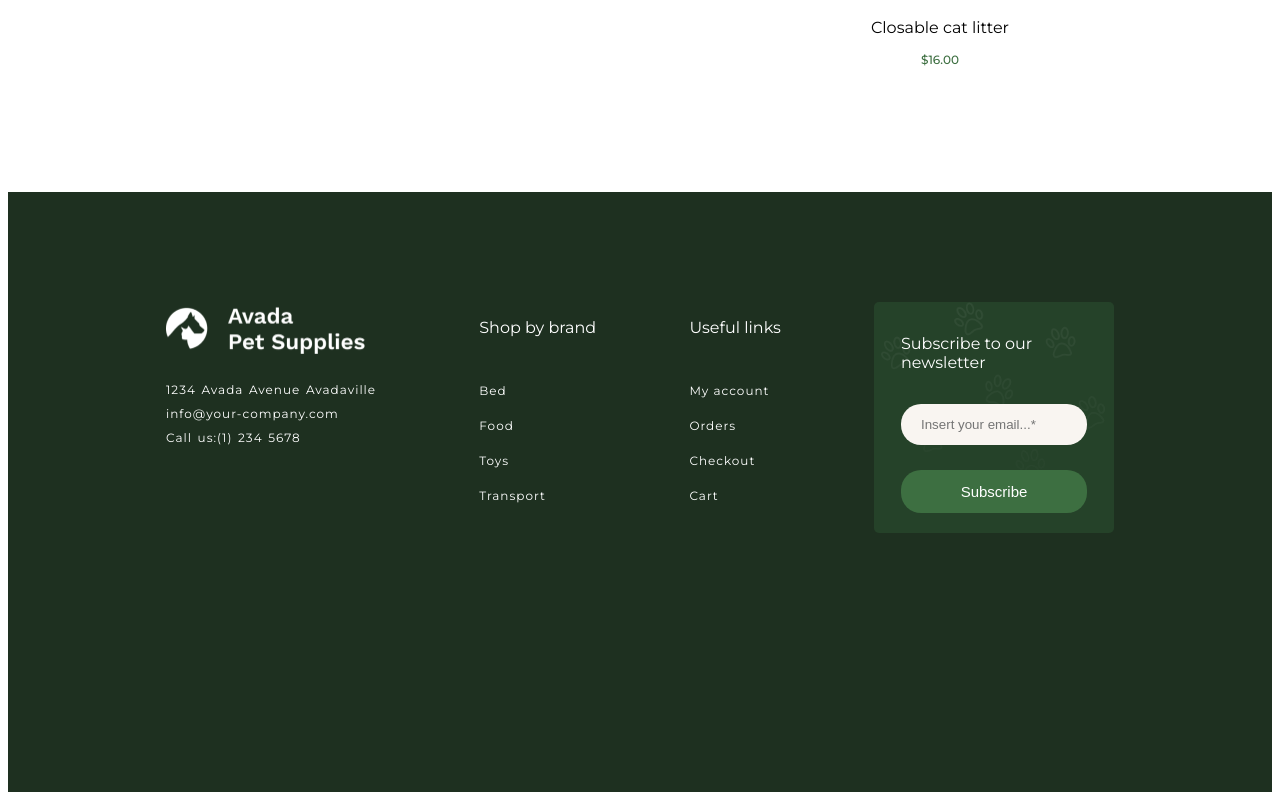
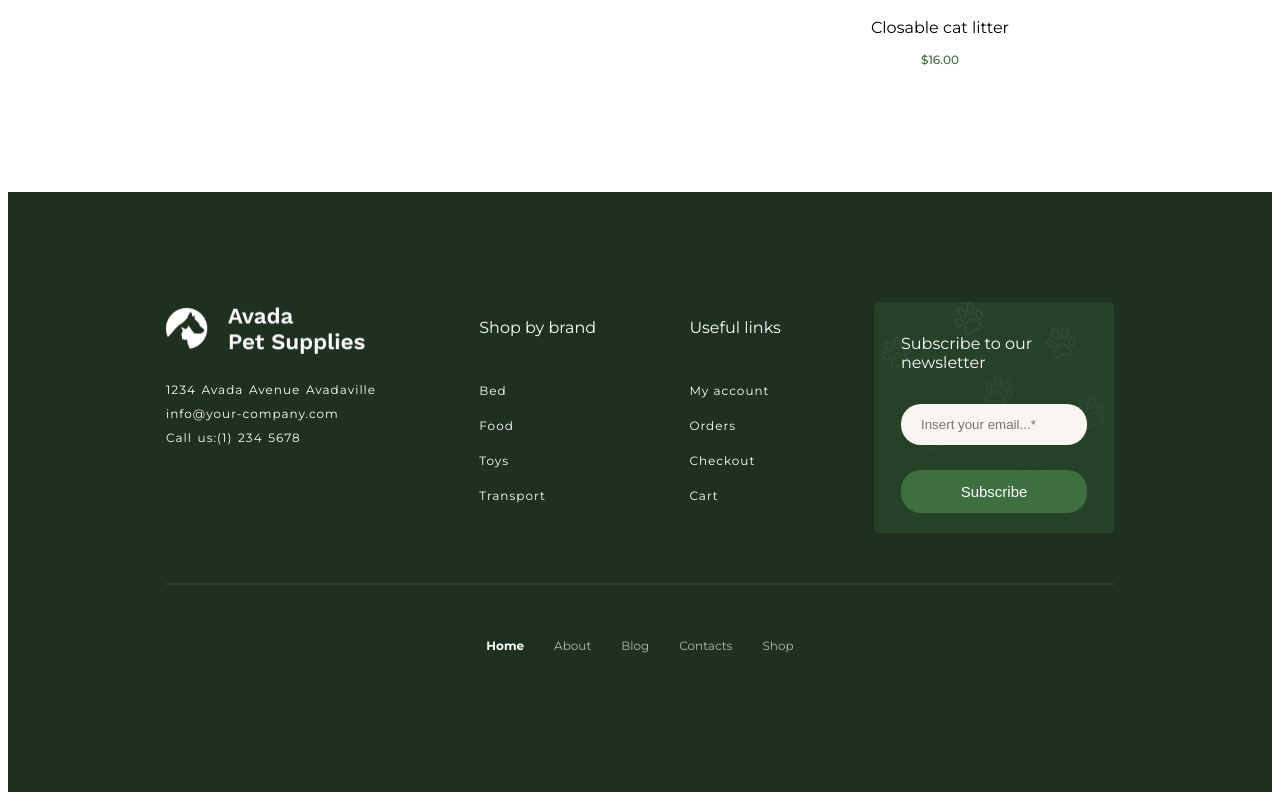
Before and after one commit to EmanuelaMocci/proj-html-vuejs, a Vue app: page / in a window 1280 px wide. Shown: the part 7003-7803 px from the top of the page. Built offline with nearby package versions, Linux system fonts and the light colour scheme; a web font is replaced by a local one.

Commit message:
Aggiunta lista dinamina footer bottom

```diff
--- a/src/App.vue
+++ b/src/App.vue
@@ -3,7 +3,7 @@
     <Header :logo="require('./assets/img/dark-pet-logo.png')" :lists="menu"/>
     <Hero/>
     <Main/>
-    <Footer :logo="require('./assets/img/mobile-light-pet-logo-2x-400x105.png')" :shopLists="shopList" :links="link"/>
+    <Footer :logo="require('./assets/img/mobile-light-pet-logo-2x-400x105.png')" :shopLists="shopList" :links="link" :footerLists="footerBottom"/>
   </div>
 </template>
 
@@ -94,6 +94,33 @@ export default {
         {
           titolo: 'Cart'
         }
+      ],
+      footerBottom: [
+        {
+          titolo: 'Home',
+          url: '#',
+          stato: true
+        },
+        {
+          titolo: 'About',
+          url: '#',
+          stato: false
+        },
+        {
+          titolo: 'Blog',
+          url: '#',
+          stato: false
+        },
+        {
+          titolo: 'Contacts',
+          url: '#',
+          stato: false
+        },
+        {
+          titolo: 'Shop',
+          url: '#',
+          stato: false
+        }
       ]
     }
   }
--- a/src/assets/style/variables.scss
+++ b/src/assets/style/variables.scss
@@ -9,6 +9,7 @@ $activeColor: black;
 $button: #3d6f41;
 $hoverBotton: #2a542a;
 $dogFood: #4d8855;
+$linkFooter: #aebbb1;
 
 // Opacity
 $opacity: 0.8;
--- a/src/components/Footer.vue
+++ b/src/components/Footer.vue
@@ -29,7 +29,13 @@
         </div>
 
         <div class="footer-bottom">
-
+            <div class="menu-footer">
+                <ul>
+                    <li v-for="(footerList, index) in footerLists" :key="index">
+                        <a :href="footerList.url" :class="footerList.stato == true ? 'active' : '' ">{{footerList.titolo}}</a>
+                    </li>
+                </ul>
+            </div>
         </div>
     </div>
 </template>
@@ -37,7 +43,7 @@
 <script>
 export default {
     name: 'Footer',
-    props: ['logo', 'shopLists', 'links']
+    props: ['logo', 'shopLists', 'links', 'footerLists']
 }
 </script>
 
@@ -77,6 +83,7 @@ export default {
         padding-top: 110px;
         display: flex;
         justify-content: space-between;
+        border-bottom: 2px solid #2d4030;
         .shop-list, .links{
             color: $textColor;
             font-family: $montserrat;
@@ -100,6 +107,7 @@ export default {
     background-color: #254229;
     @include pawBackground;
     border-radius: 5px;
+    margin-bottom: 50px;
     h3{
         @include footerFont;
         padding: 16px 0 16px 27px;
@@ -142,5 +150,29 @@ export default {
         letter-spacing: 1px;
     }
 }
+.footer-bottom{
+    .menu-footer{
+        ul{
+            display: flex;
+            justify-content: center;
+            padding: 30px 0;
+            li{
+                padding: 5px 15px;
+                list-style: none;
+                a{
+                    text-decoration: none;
+                    color: $linkFooter;
+                    font-size: $fontDescription;
+                    font-family: $montserrat;
+                    cursor: pointer;
+                }
+            }
+        }
+        .active{
+            color: $textColor;
+            font-weight: bold;
+        }
+    }
+}
 
 </style>
```
